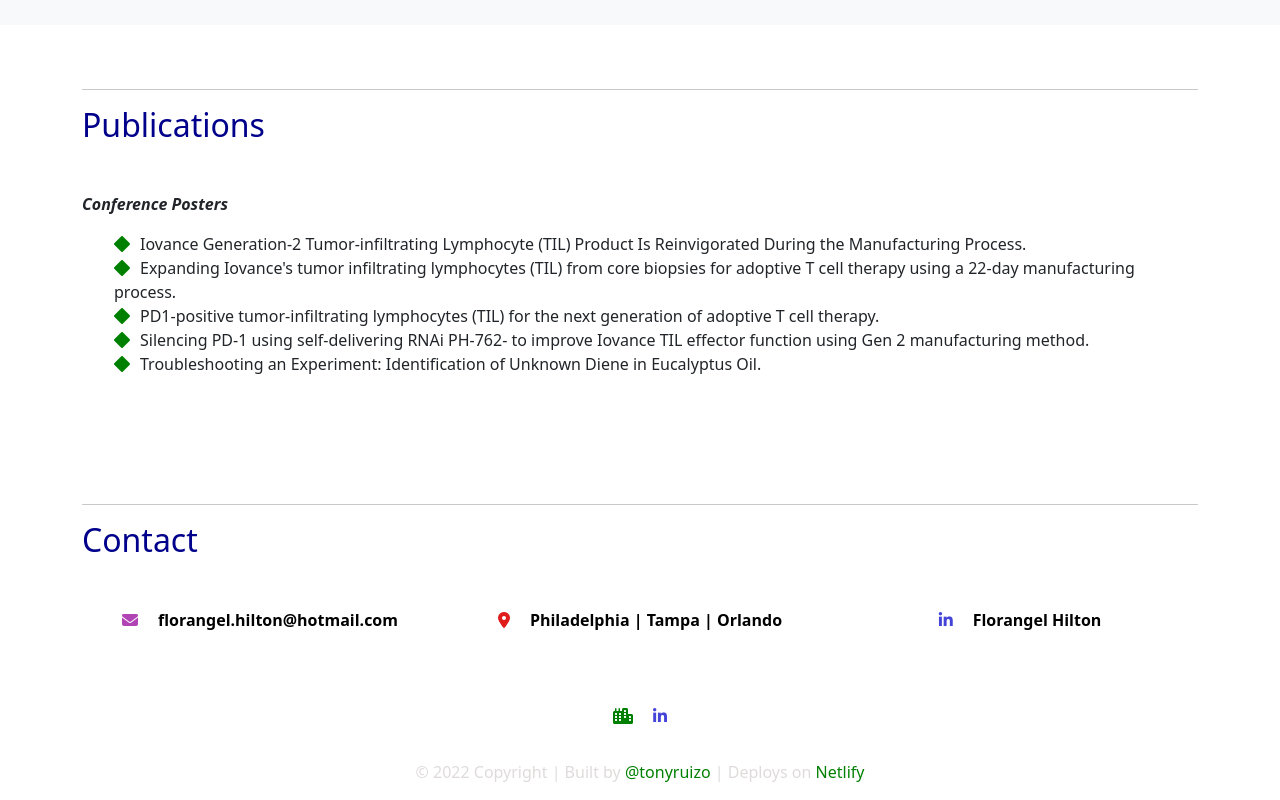
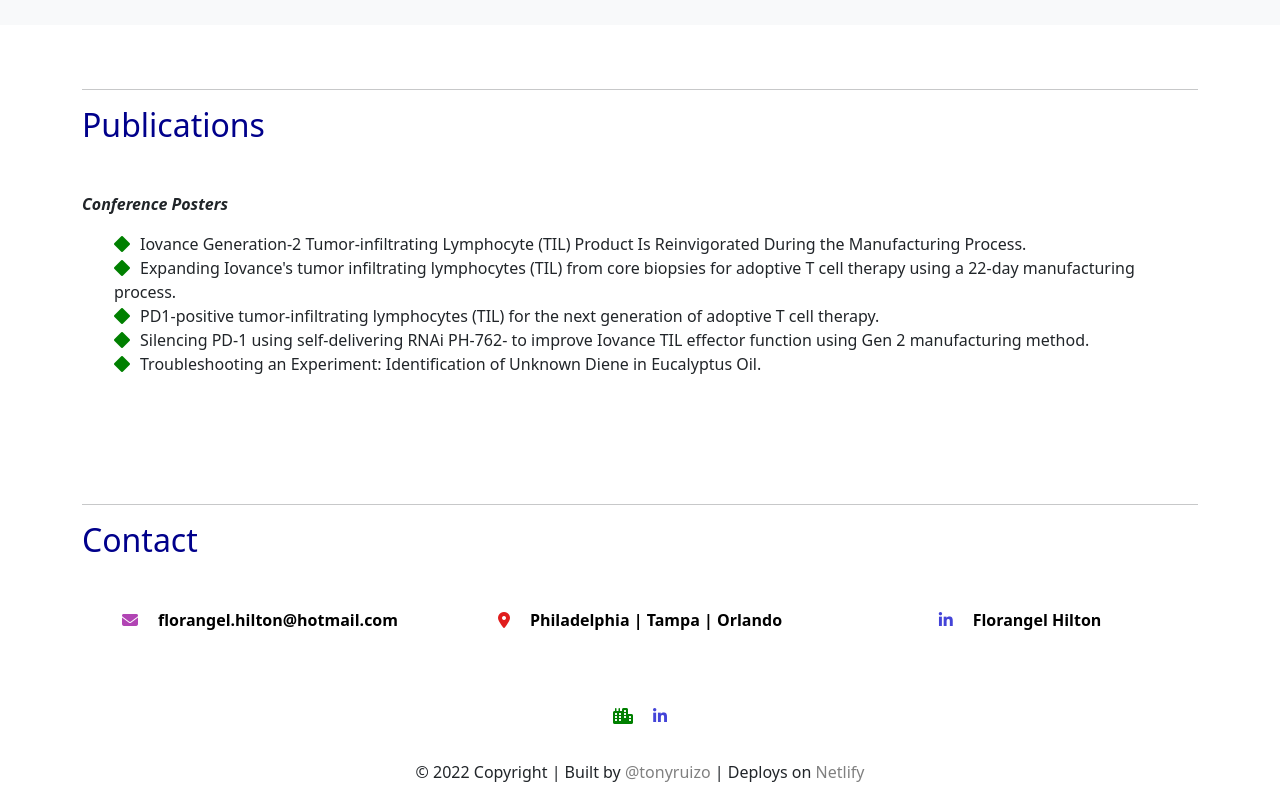
Before and after one commit to tonyruizo/FH-portfolio-resume, a plain HTML site: page index.html in a window 1280 px wide. Shown: the part 3341-4141 px from the top of the page. Drawn offline with nearby package versions, Linux system fonts and the light colour scheme.

Commit message:
fix links

```diff
--- a/scss/main.scss
+++ b/scss/main.scss
@@ -109,17 +109,16 @@ body {
 // Footer
 
 footer {
-  // background-color:;
-  color: $third-color;
-
+  .icon1 {
+    color: $secondary;
+  }
   .icon2 {
     color: rgb(68, 68, 216);
   }
 
   a {
-    color: $secondary;
+    color: gray;
     text-decoration: none;
-
     &:hover {
       color: rgb(86, 142, 86);
       cursor: pointer;
```
Also changed, not shown: css/main.min.css.
